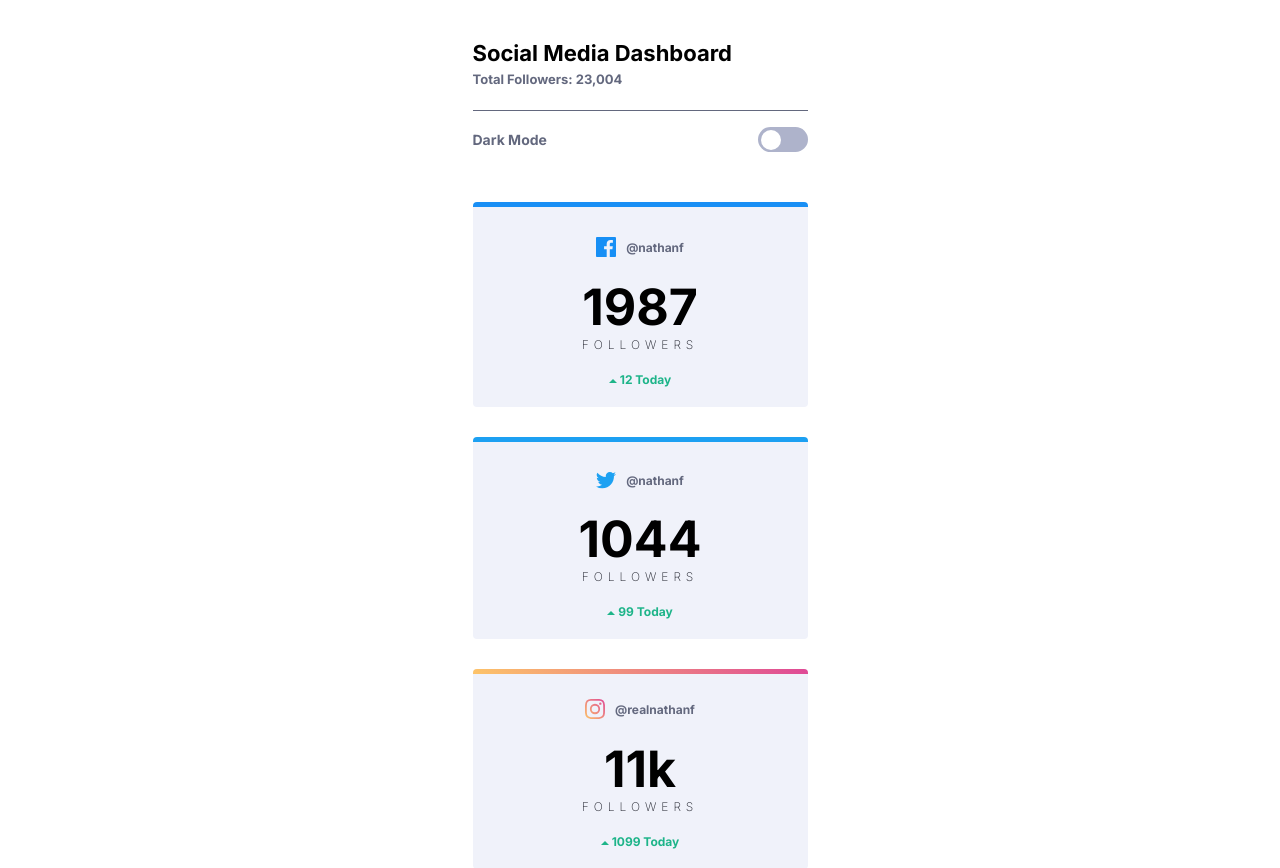
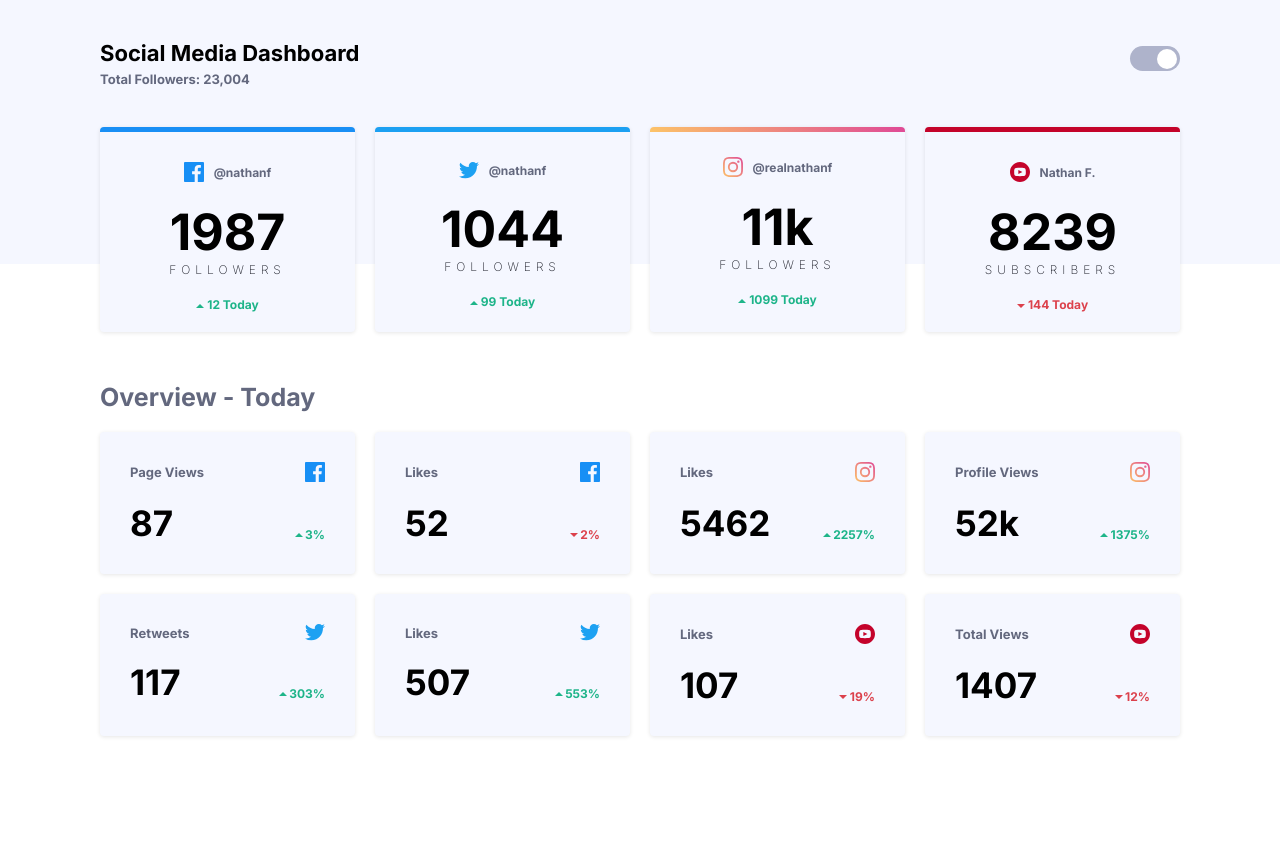
Before and after one commit to mikej321/social-dashboard, a React (Vite) app: page / in a window 1280 px wide. Shown: the top 868 px of the page. After the commit the page ends 800 px from the top, so only its background shows below. Built offline with nearby package versions, Linux system fonts and the light colour scheme.

Commit message:
Finish implementing dark mode design

```diff
--- a/src/App.css
+++ b/src/App.css
@@ -51,6 +51,7 @@ html {
 }
 
 body {
+  position: relative;
   font-family: var(--font_family);
   font-size: 1.6rem;
   display: flex;
@@ -60,6 +61,30 @@ body {
   justify-content: center;
 }
 
+.darkMode {
+  background: var(--very_dark_blue_bg);
+}
+
+@media screen and (min-width: 500px) {
+  body {
+    align-items: start;
+  }
+
+  body::after {
+    content: '';
+    position: absolute;
+    top: 0;
+    width: 100%;
+    height: 33%;
+    background: var(--very_pale_blue_top_bg);
+    z-index: -1;
+  }
+
+  body.darkMode::after {
+    background: var(--very_dark_blue_top_bg);
+  }
+}
+
 .container {
   display: grid;
   grid-template-areas: "header" "main";
@@ -67,13 +92,42 @@ body {
   padding-inline: 2rem;
 }
 
+
+
+@media screen and (min-width: 600px) {
+  .container {
+    min-width: 100vw;
+    padding-inline: 10rem;
+    grid-template-areas: "header header header header" "main main main main";
+  }
+}
+
 header {
   grid-area: header;
   position: relative;
+  display: flex;
+  flex-direction: column;
   margin-bottom: 4rem;
 }
 
-header::after {
+
+
+
+@media screen and (min-width: 600px) {
+  header {
+    position: relative;
+    margin-bottom: 0;
+    flex-direction: row;
+    justify-content: space-between;
+    align-items: center;
+  }
+}
+
+.title_container {
+  margin-bottom: 4rem;
+}
+
+.title_container::after {
   content: '';
   position: absolute;
   width: 100%;
@@ -87,10 +141,31 @@ header::after {
   margin-bottom: .5rem;
 }
 
+.darkMode .title {
+  color: var(--white_bg);
+}
+
+@media screen and (min-width: 600px) {
+  .title_container::after {
+    position: static;
+    width: 0;
+    height: 0;
+    top: 0;
+  }
+}
+
 header p {
   color: var(--dark_grayish_blue_text);
   font-size: 1.3rem;
   font-weight: 700;
+}
+
+.darkMode header p {
+  color: var(--desaturated_blue_text);
+}
+
+.darkMode p {
+  color: var(--desaturated_blue_text);
 }
 
 main {
@@ -105,32 +180,61 @@ main {
 }
 
 .theme_switcher_container > p {
-  font-size: 1.4rem;
+  font-size: 1.3rem;
   font-weight: 700;
   color: var(--dark_grayish_blue_text);
 }
 
 .theme_active_button {
   position: relative;
+  pointer-events: all;
+  cursor: pointer;
 }
 
 .bar {
+  pointer-events: none;
   width: 100%;
   min-width: 5rem;
   height: 2.5rem;
   border-radius: 40px;
   background: var(--toggle_light);
+  transition: background 0.2s ease-in-out;
+}
 
+.darkMode .bar {
+  background: linear-gradient(45deg, hsl(210, 78%, 56%), hsl(146, 68%, 55%));
+}
+
+.theme_active_button:hover .bar {
+  background: linear-gradient(45deg, hsl(210, 78%, 56%), hsl(146, 68%, 55%));
 }
 
 .bar_ball {
   position: absolute;
-  top: .27rem;
-  left: .3rem;
+  pointer-events: none;
+  top: .25rem;
+  right: .3rem;
   width: 2rem;
   height: 2rem;
   border-radius: 50%;
   background: white;
+  transition: all 0.1s ease-in-out;
+}
+
+.theme_active_button.clicked .bar_ball {
+  right: 2.7rem;
+}
+
+.darkMode .bar_ball {
+  background: var(--very_dark_blue_bg);
+}
+
+@media screen and (min-width: 400px) {
+  .theme_switcher_container > p {
+    opacity: 0;
+    width: 0;
+    height: 0;
+  }
 }
 
 .social_card_container {
@@ -140,15 +244,40 @@ main {
   margin-bottom: 5rem;
 }
 
+@media screen and (min-width: 500px) {
+  .social_card_container {
+    grid-template-columns: repeat(2, 1fr);
+    column-gap: 2rem;
+  }
+}
+
+@media screen and (min-width: 800px) {
+  .social_card_container {
+    grid-template-columns: repeat(4, 1fr);
+  }
+}
+
 .social_card {
+  cursor: pointer;
   position: relative;
   display: flex;
   flex-direction: column;
   align-items: center;
-  background: var(--light_grayish_blue_card_bg);
+  background: var(--very_pale_blue_top_bg);
   padding-block: 3rem 2rem;
   gap: 2rem;
   border-radius: 4px;
+  box-shadow: 0px 1px 4px rgba(0, 0, 0, 0.1);
+  transition: background 0.2s ease-in-out;
+}
+
+.social_card:hover {
+  background: var(--light_grayish_blue_card_bg);
+}
+
+.darkMode .social_card {
+  background: var(--dark_desaturated_blue_card_bg);
+  color: var(--white_text);
 }
 
 .card_facebook {
@@ -186,6 +315,10 @@ main {
   font-weight: 700;
 }
 
+.darkMode .user_name_container p {
+  color: var(--desaturated_blue_text);
+}
+
 .follower_count {
   display: flex;
   flex-direction: column;
@@ -204,6 +337,10 @@ main {
   letter-spacing: 5px;
 }
 
+.darkMode .follower_count p {
+  color: var(--desaturated_blue_text);
+}
+
 .trending_container {
   display: flex;
   align-items: center;
@@ -220,10 +357,18 @@ main {
   font-size: 1.2rem;
 }
 
+.darkMode .percentage_up {
+  color: var(--lime_green);
+}
+
 .percentage_down {
   color: var(--bright_red);
   font-weight: 700;
   font-size: 1.2rem;
+}
+
+.darkMode .percentage_down {
+  color: var(--bright_red);
 }
 
 .overview_container h3 {
@@ -232,19 +377,54 @@ main {
   margin-bottom: 2rem;
 }
 
+.darkMode .overview_container h3 {
+  color: var(--white_text);
+}
+
 .overview_card_container {
   display: grid;
   grid-template-columns: 1fr;
   row-gap: 2rem;
 }
 
+@media screen and (min-width: 500px) {
+  .overview_card_container {
+    grid-template-columns: repeat(2, 1fr);
+    grid-template-rows: repeat(2, 1fr);
+    column-gap: 2rem
+  }
+}
+
+@media screen and (min-width: 800px) {
+  .overview_card_container {
+    grid-template-columns: repeat(4, 1fr);
+  }
+}
+
 .overview_card {
+  cursor: pointer;
   display: flex;
   flex-direction: column;
-  background: var(--light_grayish_blue_card_bg);
+  background: var(--very_pale_blue_top_bg);
   border-radius: 4px;
   padding: 3rem;
   gap: 2rem;
+  box-shadow: 0 1px 4px rgba(0, 0, 0, 0.1);
+  transition: background 0.2s ease-in-out;
+}
+
+.overview_card:hover {
+  background: var(--light_grayish_blue_card_bg);
+}
+
+.darkMode .overview_card {
+  background: var(--dark_desaturated_blue_card_bg);
+}
+
+@media screen and (min-width: 600px) {
+  .overview_card {
+    min-width: 17.8rem;
+  }
 }
 
 .overview_title_container {
@@ -259,6 +439,10 @@ main {
   font-size: 1.3rem;
 }
 
+.darkMode .overview_title_container > p {
+  color: var(--desaturated_blue_text);
+}
+
 .stats_container {
   display: flex;
   justify-content: space-between;
@@ -268,6 +452,10 @@ main {
 .stats_container > p {
   font-size: 3.5rem;
   font-weight: 700;
+}
+
+.darkMode .stats_container > p {
+  color: var(--white_text);
 }
 
 .percentage_container {
--- a/src/App.jsx
+++ b/src/App.jsx
@@ -4,9 +4,24 @@ import viteLogo from '/vite.svg'
 import './App.css'
 
 const App = () => {
+
+    const [clicked, setClicked] = useState(false);
+
+    const changeClickState = (e) => {
+        if (e.target.classList.contains("theme_active_button") && !clicked) {
+            e.target.classList.add('clicked');
+            document.body.classList.add('darkMode');
+            setClicked(true);
+        } else if (e.target.classList.contains("theme_active_button") && clicked) {
+            e.target.classList.remove('clicked');
+            document.body.classList.remove('darkMode');
+            setClicked(false);
+        }
+    }
+
     return (
         <div className="container">
-        <Header />
+            <Header clickState={(e) => changeClickState(e)} />
             <main>
                 <Content />
                 <Overview />
@@ -15,11 +30,24 @@ const App = () => {
     )
 }
 
-const Header = () => {
+const Header = ({ clickState }) => {
+
+    const handleClick = (e) => {
+        clickState(e);
+    }
     return (
         <header>
+            <div className="title_container">
                 <h1 className="title">Social Media Dashboard</h1>
                 <p>Total Followers: 23,004</p>
+            </div>
+            <div className="theme_switcher_container">
+                <p>Dark Mode</p>
+                <div className="theme_active_button" onClick={handleClick}>
+                    <div className="bar"></div>
+                    <div className="bar_ball"></div>
+                </div>
+            </div>
         </header>
     )
 }
@@ -27,13 +55,6 @@ const Header = () => {
 const Content = () => {
     return (
         <>
-            <div className="theme_switcher_container">
-                <p>Dark Mode</p>
-                <div className="theme_active_button">
-                    <div className="bar"></div>
-                    <div className="bar_ball"></div>
-                </div>
-            </div>
             <div className="social_card_container">
                 <div className="social_card card_facebook">
                     <div className="user_name_container">
```
Lines whose indentation alone changed are shown as unchanged.
